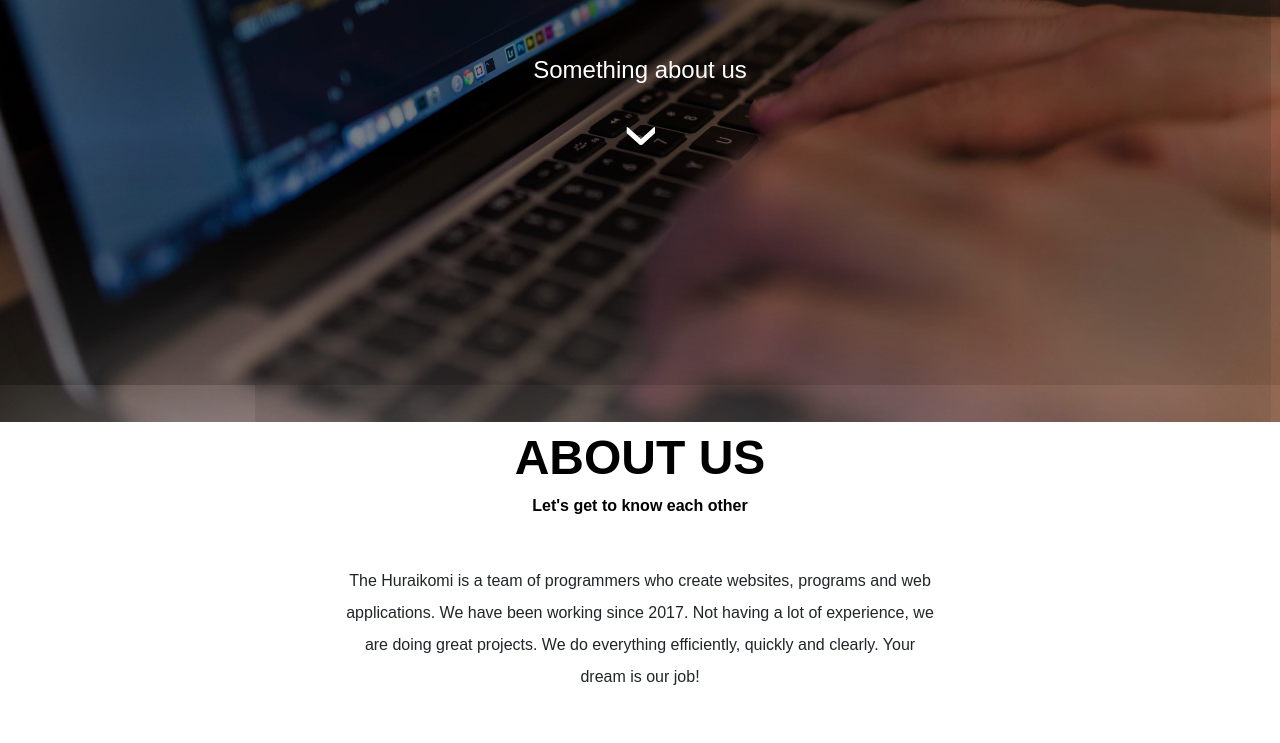
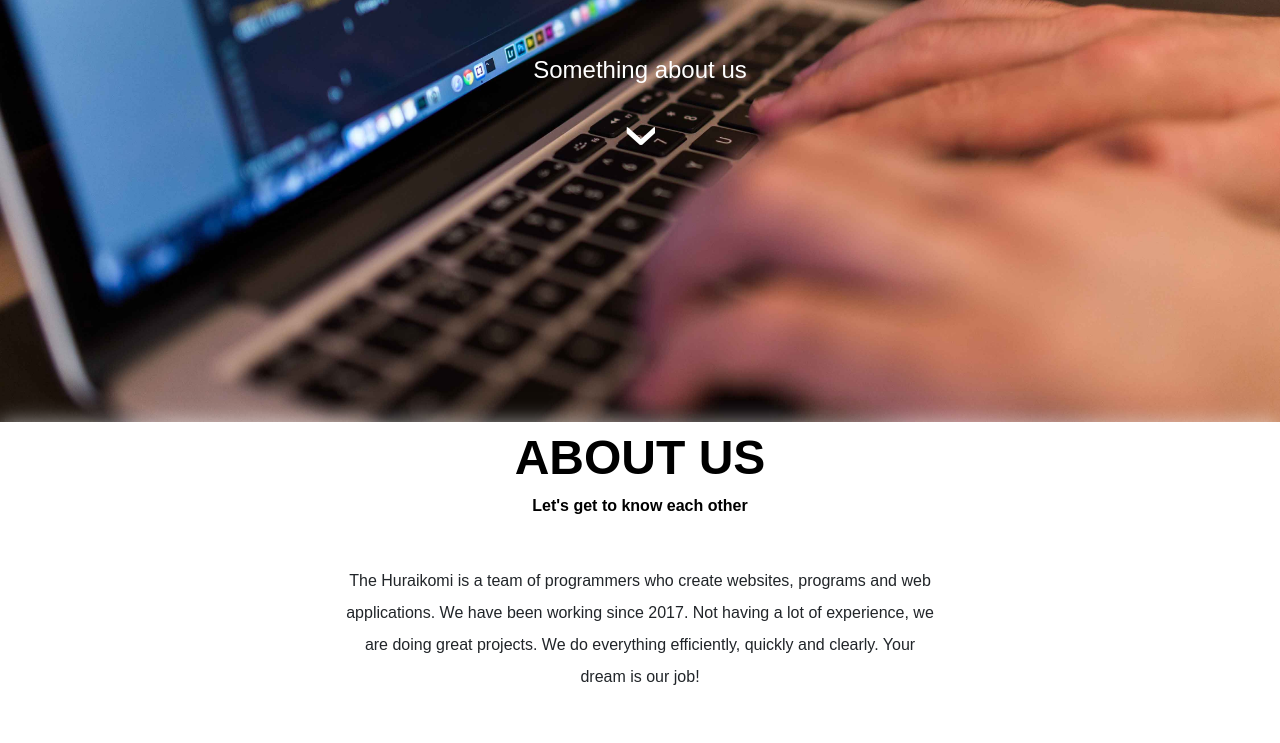
Before and after one commit to Himko/Himko.github.io, a plain HTML site: page index.html in a window 1280 px wide. Shown: the part 378-1121 px from the top of the page. Drawn offline with nearby package versions, Linux system fonts and the light colour scheme; a web font is replaced by a local one.

Commit message:
Update index.html

```diff
--- a/index.html
+++ b/index.html
@@ -19,7 +19,7 @@
     <link href="https://fonts.googleapis.com/css?family=Acme" rel="stylesheet">
     <script src="./revealator/fm.revealator.jquery.min.js"></script>
 
-    <link rel="stylesheet" href="style.min.css">
+    <link rel="stylesheet" href="style.css">
     <script type="text/javascript" src='./smoothscroll-for-websites-master/SmoothScroll.min.js'></script>
 
 </head>
```
